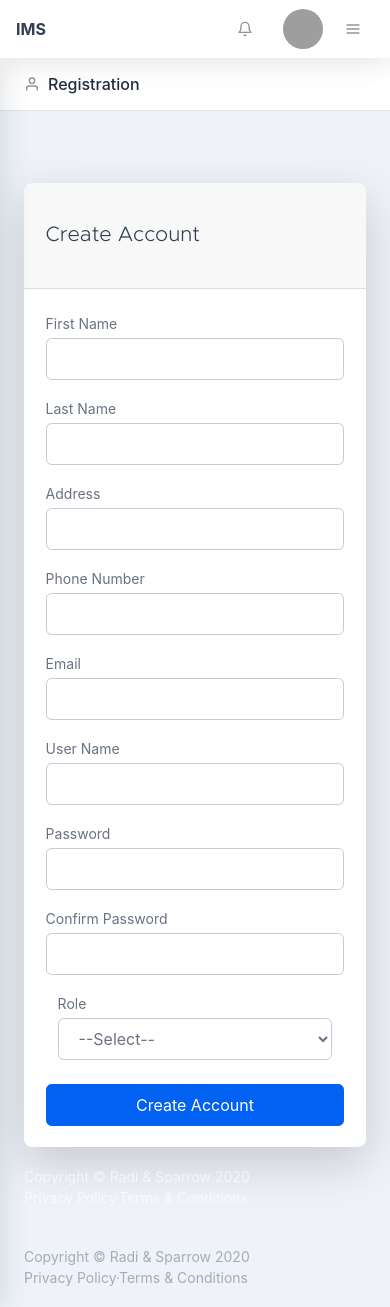
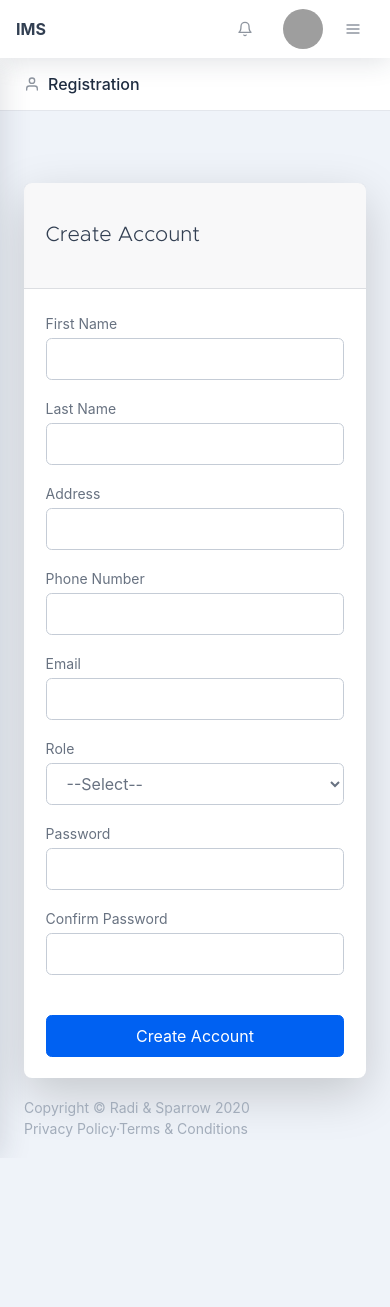
Before and after one commit to sparrowvivek16/inventory, a React (Create React App) app: page /register in a window 390 px wide. After the commit the page ends 1158 px from the top, so only its background shows below. Built offline with nearby package versions, Linux system fonts and the light colour scheme; grey boxes are pictures that could not be loaded; a web font is replaced by a local one.

Commit message:
regis changes

```diff
--- /dev/null
+++ b/src/common/Validation/validation.js
@@ -0,0 +1,66 @@
+import AlertService from '../service/AlertService';
+
+const alerts = new AlertService();
+
+export const validation = {
+    registerValidation
+}
+
+
+//Registration
+function registerValidation(values) {
+    if (!values.firstName) {
+        alerts.snack('First Name is required.','red');
+    }
+    else if (!values.lastName) {
+        alerts.snack('Last Name is required.','red');
+    }
+    else if (!values.address) {
+        alerts.snack('Address is required.','red');
+    }
+    else if (!values.phoneNumber) {
+        alerts.snack('Phone Number is required.','red');
+    }
+    else if (isNaN(values.phoneNumber)) {
+        alerts.snack('Enter Number.','red');
+    }
+    else if (!values.email) {
+        alerts.snack('Email is required.','red');
+    }
+    else if (values.email && !ValidateEmail(values.email)) {
+        alerts.snack('Email is not valid','red');
+    }
+    else if ((!values.role) || (values.role && values.role === '-1')) {
+        alerts.snack("Select role","red");
+    }
+    else if (!values.password) {
+        alerts.snack('Password  is required.','red');
+    }
+    else if ((values.password.trim().length <=9)) {
+        alerts.snack('Password must contain at least 10 characters.','red');
+    }
+      else  if (values.password.search(/[0-9]/) < 0) {
+        alerts.snack('Your password must contain at least one digit.','red');
+     }
+     else   if (values.password.search(/[a-zA-Z]/i) < 0) {
+        alerts.snack('Your password must contain at least one letter.','red');
+    }
+     else  if (values.password.search(/[!@#$%^&*(_+|>?~,./`;':|]/) < 0) {
+        alerts.snack('Your password must contain at least one special charcter.','red');
+    }
+    else if (!values.confirmPassword) {
+        alerts.snack('Confirm Password is required.','red');
+    }
+    else if (values.password !== values.confirmPassword) {
+        alerts.snack("Password and Confirm Password don't match.","red");
+    }
+    return registerValidation;
+}
+
+function ValidateEmail(mail) {
+        const pattern = /^[a-zA-Z0-9._%+-]+@[a-zA-Z0-9-]+\.[a-zA-Z0-9-.]+$/;
+        if (pattern.test(mail)) {
+            return (true)
+        }
+        return (false)
+      }
--- a/src/components/register.js
+++ b/src/components/register.js
@@ -1,7 +1,7 @@
 import React, { Component } from 'react';
 import AlertService from '../common/service/AlertService';
 import firebase from '../config/firebase.Config';
-import { validation } from '../common/service/Validation/validation';
+import { validation } from '../common/Validation/validation';
 
 class Register extends Component{
     constructor(props) {
@@ -14,7 +14,6 @@ class Register extends Component{
                 address: '',
                 phoneNumber: '',
                 email: '',
-                userName: '',
                 password: '',
                 confirmPassword: '',
                 role:''
@@ -55,7 +54,7 @@ class Register extends Component{
                      address:  user.address,
                      phoneNumber:  user.phoneNumber,
                      email:  user.email,
-                     userName:  user.userName,
+                     role:  user.role,
                  }).then((data) => {
                     console.log(data);
                      this.props.history.push('/dashboard');
@@ -131,8 +130,12 @@ class Register extends Component{
                                         </div> </div>
                                         <div className="col-md-6">
                                         <div className="form-group">
-                                            <label className="small mb-1" htmlFor="inputUserName">User Name</label>
-                                            <input id="userName" type="text" name="userName" value={user.userName} className="form-control" onChange={this.credentials} />
+                                        <label className="small mb-1" htmlFor="inputRole">Role</label>
+                                        <select onChange={this.credentials}  value={user.role} name="role" className="form-control">
+                                        <option value="-1">--Select--</option>
+                                        <option >Staff</option>
+                                        <option >User</option>
+                                                </select>
                                         </div>
                                         </div>
                                         </div>
@@ -150,16 +153,6 @@ class Register extends Component{
                                         </div>
                                         </div>
                                         </div>
-                                        <div className="col-md-6">
-                                        <div className="form-group">
-                                        <label className="small mb-1" htmlFor="inputRole">Role</label>
-                                        <select onChange={this.credentials}  value={user.role} name="role" className="form-control">
-                                        <option value="-1">--Select--</option>
-                                        <option >Staff</option>
-                                        <option >User</option>
-                                                </select>
-                                        </div>
-                                        </div>
                                         <div className="form-group mt-4 mb-0"> <button className="btn btn-primary btn-block" href="auth-login-basic.html">Create Account</button></div>
 
                                     </form>
@@ -173,20 +166,6 @@ class Register extends Component{
                 </div>
             </main>
             </div>
-            <div id="layoutAuthentication_footer">
-            <footer className="footer mt-auto footer-dark">
-                <div className="container-fluid">
-                    <div className="row">
-                        <div className="col-md-6 small">Copyright &#xA9; Radi & Sparrow 2020</div>
-                        <div className="col-md-6 text-md-right small">
-                            <a href="#!">Privacy Policy</a>
-                            &#xB7;
-                            <a href="#!">Terms &amp; Conditions</a>
-                        </div>
-                    </div>
-                </div>
-            </footer>
-            </div>
             </div>
         );
     }
```
